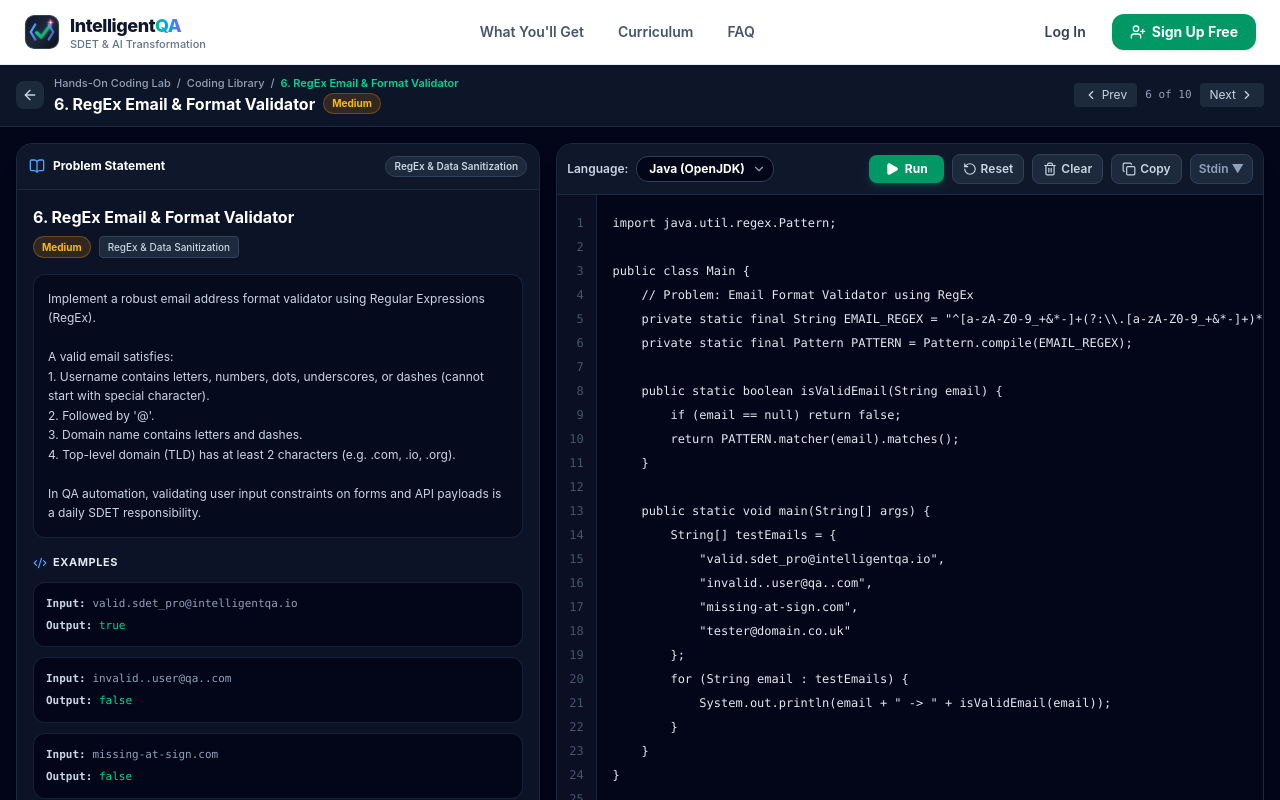
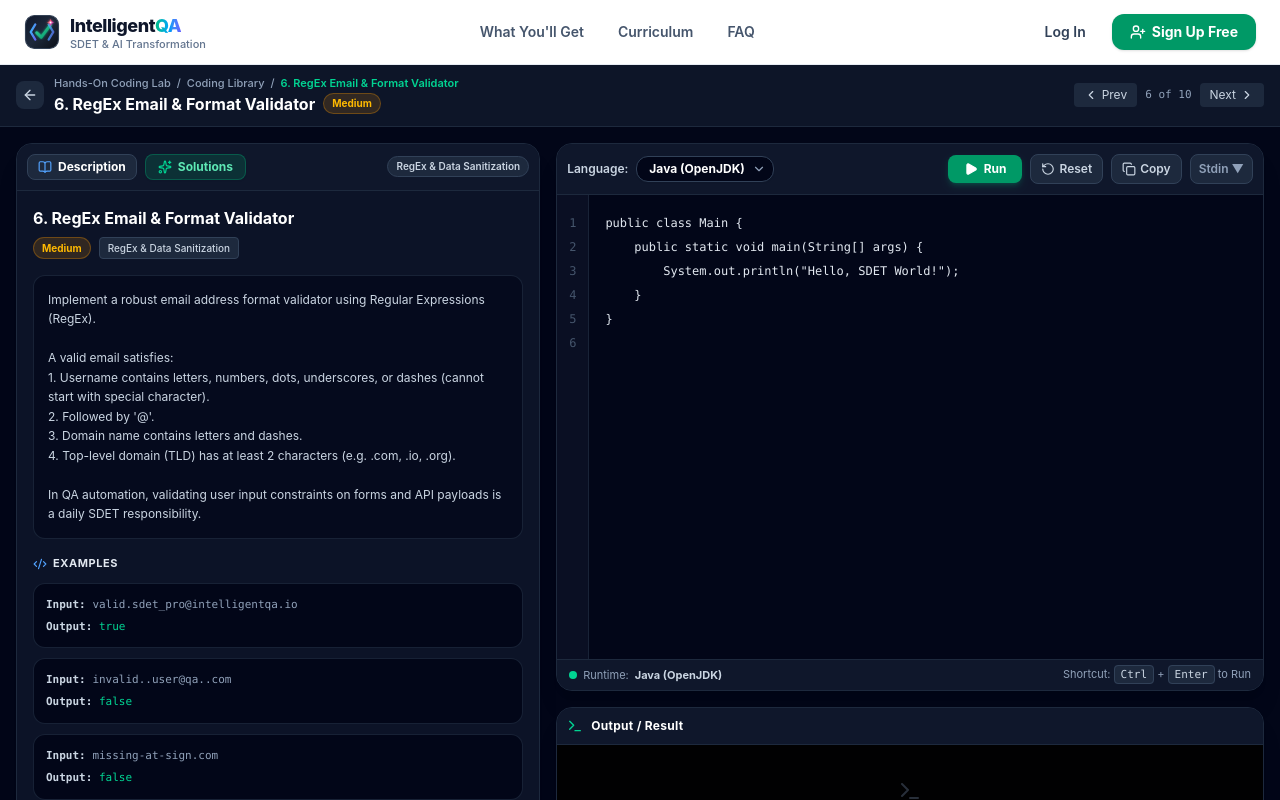
Before and after one commit to manishleoy2k3/IntelligentQA, a Next.js app: page /sandbox/code/problems/email-regex-validator in a window 1280 px wide. Shown: the top 800 px of the page. Built offline with nearby package versions, Linux system fonts and the light colour scheme.

Commit message:
Solutions tab on coding llibrary is implemented

```diff
--- a/src/app/sandbox/code/problems/[problemId]/problem-solver-client.tsx
+++ b/src/app/sandbox/code/problems/[problemId]/problem-solver-client.tsx
@@ -13,7 +13,6 @@ import {
   Laptop,
   CheckCircle2,
   AlertCircle,
-  Trash2,
   ChevronDown,
   ChevronLeft,
   ChevronRight,
@@ -21,6 +20,7 @@ import {
   ArrowLeft,
   Code2,
   Tag,
+  Sparkles,
 } from 'lucide-react';
 import {
   CodingProblem,
@@ -46,11 +46,39 @@ const LANG_LABELS: Record<SupportedLang, string> = {
   csharp: 'C# (.NET)',
 };
 
+// Normal compiler starter templates (clean blank compiler state)
+export const DEFAULT_COMPILER_CODE: Record<SupportedLang, string> = {
+  java: `public class Main {
+    public static void main(String[] args) {
+        System.out.println("Hello, SDET World!");
+    }
+}
+`,
+  python: `# Python 3
+print("Hello, SDET World!")
+`,
+  typescript: `// TypeScript
+const greeting: string = "Hello, SDET World!";
+console.log(greeting);
+`,
+  javascript: `// JavaScript
+console.log("Hello, SDET World!");
+`,
+  csharp: `using System;
+
+public class Program {
+    public static void Main() {
+        Console.WriteLine("Hello, SDET World!");
+    }
+}
+`,
+};
+
 export default function ProblemSolverClient({ problemId }: { problemId: string }) {
   const router = useRouter();
   const [allProblems, setAllProblems] = useState<CodingProblem[]>(DEFAULT_CODING_PROBLEMS);
   const [language, setLanguage] = useState<SupportedLang>('java');
-  const [code, setCode] = useState<string>('');
+  const [code, setCode] = useState<string>(DEFAULT_COMPILER_CODE['java']);
   const [stdinInput, setStdinInput] = useState<string>('');
   const [showStdin, setShowStdin] = useState<boolean>(false);
   const [isRunning, setIsRunning] = useState<boolean>(false);
@@ -66,37 +94,45 @@ export default function ProblemSolverClient({ problemId }: { problemId: string }
 
   const textareaRef = useRef<HTMLTextAreaElement>(null);
 
-  // Load problem
+  // Load problems and initialize with normal compiler starter code
   useEffect(() => {
     const list = getAllProblems();
     setAllProblems(list);
-    const prob = list.find(p => p.id === problemId) || DEFAULT_CODING_PROBLEMS.find(p => p.id === problemId) || DEFAULT_CODING_PROBLEMS[0];
-    if (prob) {
-      setCode(prob.starterTemplates[language] || '');
-    }
+    // User requirement: Keep it blank / same as normal compiler
+    setCode(DEFAULT_COMPILER_CODE[language]);
   }, [problemId, language]);
 
   const currentProblem = allProblems.find(p => p.id === problemId) || DEFAULT_CODING_PROBLEMS.find(p => p.id === problemId) || DEFAULT_CODING_PROBLEMS[0];
   const currentIndex = allProblems.findIndex(p => p.id === problemId);
 
-  // Language change
+  // Language change: switch to normal compiler starter template for that language
   const handleLanguageChange = (newLang: SupportedLang) => {
     setLanguage(newLang);
-    if (currentProblem) {
-      setCode(currentProblem.starterTemplates[newLang] || '');
-    }
+    setCode(DEFAULT_COMPILER_CODE[newLang]);
     setTerminalOutput('');
     setTerminalError('');
     setExecutionStats(null);
   };
 
-  // Reset to starter template
+  // User requirement 2: When user clicks on Solutions, paste solution code in the compiler section
+  const handleLoadSolution = () => {
+    if (currentProblem && currentProblem.starterTemplates) {
+      const solutionCode = currentProblem.starterTemplates[language] || '';
+      setCode(solutionCode);
+      setFeedback(`✨ Solution code pasted into compiler (${LANG_LABELS[language]})! Click 'Run' to test.`);
+      setTimeout(() => setFeedback(null), 3500);
+
+      if (textareaRef.current) {
+        textareaRef.current.focus();
+      }
+    }
+  };
+
+  // User requirement 4: Reset should reset the solution code pasted back to normal Compiler
   const handleReset = () => {
-    if (currentProblem) {
-      setCode(currentProblem.starterTemplates[language] || '');
-      setFeedback('Code reset to starter problem template.');
-      setTimeout(() => setFeedback(null), 2500);
-    }
+    setCode(DEFAULT_COMPILER_CODE[language]);
+    setFeedback('Code reset back to normal compiler starter template.');
+    setTimeout(() => setFeedback(null), 2500);
     setTerminalOutput('');
     setTerminalError('');
     setExecutionStats(null);
@@ -277,14 +313,28 @@ export default function ProblemSolverClient({ problemId }: { problemId: string }
 
       {/* Main 2-Column Split View: Problem Statements on Left, Compiler & Output on Right */}
       <div className="flex-1 flex flex-col lg:flex-row overflow-hidden max-w-7xl w-full mx-auto p-3 md:p-4 gap-4">
-        {/* LEFT COLUMN: Problem Statements & Examples */}
+        {/* LEFT COLUMN: Description & Examples */}
         <div className="w-full lg:w-[45%] xl:w-[42%] flex flex-col bg-slate-900/80 border border-slate-800 rounded-2xl overflow-hidden shadow-xl shrink-0">
           {/* Header */}
-          <div className="p-3 bg-slate-900 border-b border-slate-800 flex items-center justify-between">
+          <div className="p-2.5 bg-slate-900 border-b border-slate-800 flex items-center justify-between">
             <div className="flex items-center gap-2">
-              <BookOpen className="w-4 h-4 text-blue-400" />
-              <span className="text-xs font-bold text-white">Problem Statement</span>
+              <div className="flex items-center gap-1.5 px-2.5 py-1 rounded-lg bg-slate-800 text-white font-bold text-xs border border-slate-700">
+                <BookOpen className="w-3.5 h-3.5 text-blue-400" />
+                <span>Description</span>
+              </div>
+
+              {/* Requirement 1 & 2: Solutions button beside Description */}
+              <button
+                type="button"
+                onClick={handleLoadSolution}
+                className="flex items-center gap-1.5 px-3 py-1 rounded-lg bg-emerald-600/20 hover:bg-emerald-600/30 text-emerald-300 border border-emerald-500/30 hover:border-emerald-500/50 text-xs font-bold transition shadow-xs cursor-pointer group"
+                title={`Paste verified ${LANG_LABELS[language]} solution code into the compiler editor`}
+              >
+                <Sparkles className="w-3.5 h-3.5 text-emerald-400 group-hover:scale-110 transition-transform" />
+                <span>Solutions</span>
+              </button>
             </div>
+
             <span className="text-[10px] font-semibold px-2 py-0.5 rounded-full bg-slate-800 text-slate-300 border border-slate-700">
               {currentProblem.category}
             </span>
@@ -427,21 +477,10 @@ export default function ProblemSolverClient({ problemId }: { problemId: string }
                   type="button"
                   onClick={handleReset}
                   className="px-2.5 py-1.5 rounded-lg bg-slate-800 hover:bg-slate-700 text-slate-300 hover:text-white text-xs font-semibold flex items-center gap-1 border border-slate-700 transition cursor-pointer"
-                  title="Reset code to problem starter template"
+                  title="Reset code back to normal compiler starter template"
                 >
                   <RotateCcw className="w-3.5 h-3.5" />
                   <span>Reset</span>
-                </button>
-
-                {/* Clear Output */}
-                <button
-                  type="button"
-                  onClick={handleClearTerminal}
-                  className="px-2.5 py-1.5 rounded-lg bg-slate-800 hover:bg-slate-700 text-slate-300 hover:text-white text-xs font-semibold flex items-center gap-1 border border-slate-700 transition cursor-pointer"
-                  title="Clear terminal output"
-                >
-                  <Trash2 className="w-3.5 h-3.5" />
-                  <span>Clear</span>
                 </button>
 
                 {/* Copy Code */}
@@ -550,14 +589,6 @@ export default function ProblemSolverClient({ problemId }: { problemId: string }
                     {executionStats.durationMs !== undefined && ` (${executionStats.durationMs}ms)`}
                   </span>
                 )}
-
-                <button
-                  type="button"
-                  onClick={handleClearTerminal}
-                  className="text-[11px] text-slate-400 hover:text-white px-2 py-0.5 rounded bg-slate-800 hover:bg-slate-700 transition"
-                >
-                  Clear
-                </button>
               </div>
             </div>
 
```
Also changed, not shown: 1 other file (tests, documents, lock files or other folders).
